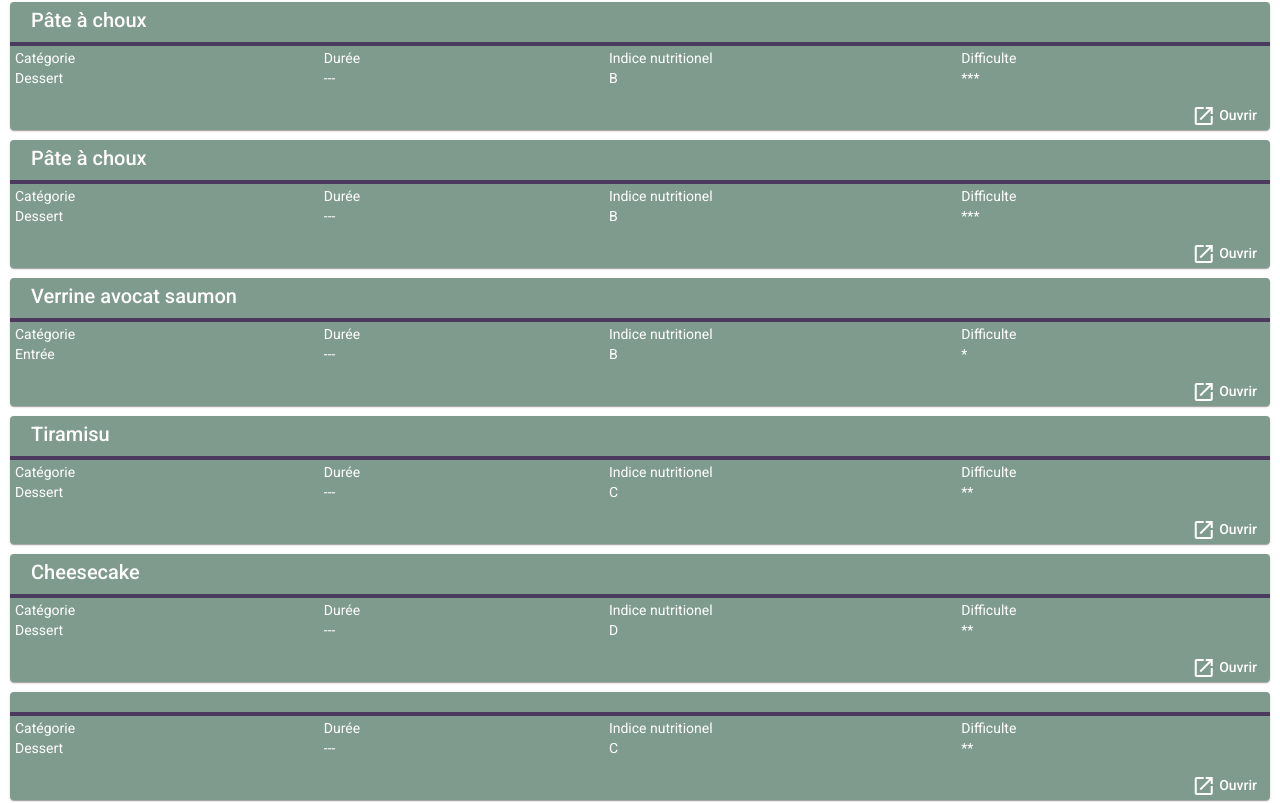
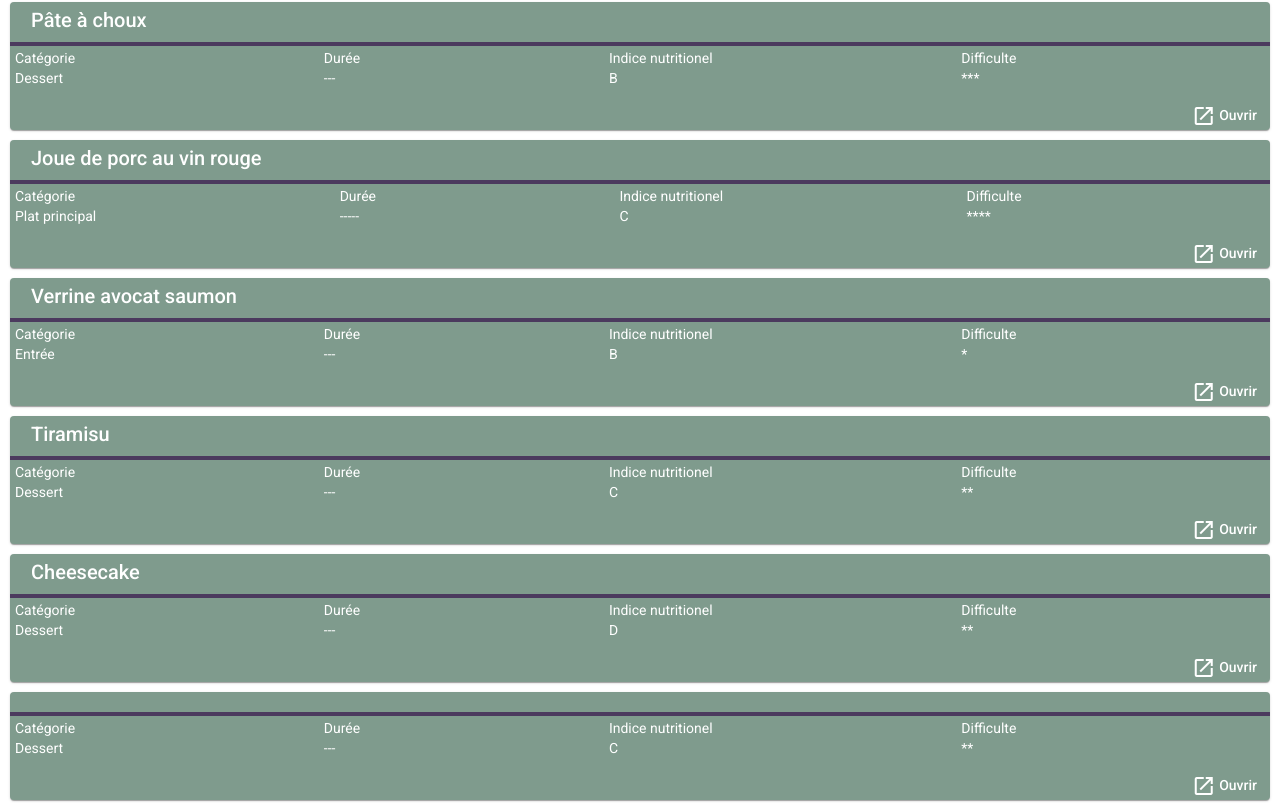
Before and after one commit to Olivier-Guy/recette-cuisisne, an Angular app: page /recettes in a window 1280 px wide. Shown: the part 1458-2261 px from the top of the page. Built offline with nearby package versions, Linux system fonts and the light colour scheme.

Commit message:
Ajout recette

```diff
--- a/src/app/app-routing.module.ts
+++ b/src/app/app-routing.module.ts
@@ -6,11 +6,12 @@ import { LoginComponent } from './login-component/login-component.component';
 import { RecetteComponent } from './recette/recette.component';
 
 const routes: Routes = [
-  {path: '', redirectTo: 'login', pathMatch: 'full'},
-  {path: 'login', component: LoginComponent, pathMatch: 'full'},
+  {path: '', redirectTo: 'recettes', pathMatch: 'full'},
   {path: 'recettes', component: ListeRecetteComponent},
   {path: 'recette/:id', component: RecetteComponent},
 ];
+
+//{path: 'login', component: LoginComponent, pathMatch: 'full'},
 
 @NgModule({
   imports: [RouterModule.forRoot(routes)],
--- a/src/assets/listeJson-recettes.json
+++ b/src/assets/listeJson-recettes.json
@@ -144,15 +144,15 @@
 },
 {
   "id": 12,
-  "nom": "Pâte à choux",
-  "description": "",
-  "duree": "---",
-  "categorie": "Dessert",
-  "indiceNutritionel": "B",
+  "nom": "Joue de porc au vin rouge",
+  "description": "Pour 6 personne - 20min préparation - 3h de cuisson",
+  "duree": "-----",
+  "categorie": "Plat principal",
+  "indiceNutritionel": "C",
   "typePlat": "",
-  "difficulte": "***",
-  "ingredients": ["100gr de Farine", "70gr de Beure", "15cl d'eau", "2 eufs"],
-  "processus": ["Faire fondre le beurre dans l'eau", "Quand ça arive à ébulltion, incorporer la farine", "Remuer pour sécher la pâte", "Ajouter les oeufs 1 par 1"],
+  "difficulte": "****",
+  "ingredients": ["3 kg de joue de porc", "200 g de lardons fumés", "1 bouteille de vin rouge", "3 oignons", "2 carottes", "1 bouquet garni", "3 gousses d'ail", "2 c. à soupe de farine", "2 c. à soupe de Cognac", "4 épices" ],
+  "processus": ["1 - Préparez la marinade pour la joue de porc : coupez les légumes en petits morceaux, et placez-les dans un grand récipient avec la joue de porc. Ajoutez les épices puis arrosez avec le vin. Réservez pendant une nuit au réfrigérateur", "2 - Le lendemain, égouttez la viande faites-la revenir dans une cocotte, dans un peu d’huile d’olive. Réservez la viande et égouttez les légumes. Réservez-les également", "3 - Dans la cocotte utilisée précédemment, faites revenir les lardons. Une fois qu’ils sont bien colorés, ajoutez les légumes ainsi que l’ail entier", "4 - Quand les légumes commencent à colorer, placez la joue de porc dans la cocotte, versez le Cognac et flambez (attention à ne pas vous brûler !)", "5 - Saupoudrez la viande de farine, mélangez bien, et ajoutez enfin le jus de marinade", "6 - Laissez mijoter à couvert pendant 3h à petit feu, salez et poivrez en fin de cuisson", "ASTUCES : Découvrez la cocotte environ 30 minutes avant la fin de la cuisson pour épaissir la sauce. Vous pouvez préparer la joue de porc au vin rouge en avance, car ce plat est encore meilleur réchauffé. Si vous n’avez pas de Cognac, vous pouvez utiliser de l’Armagnac."],
   "liens": []
 },
 {
```
Also changed, not shown: 4 other files (tests, documents, lock files or other folders).
